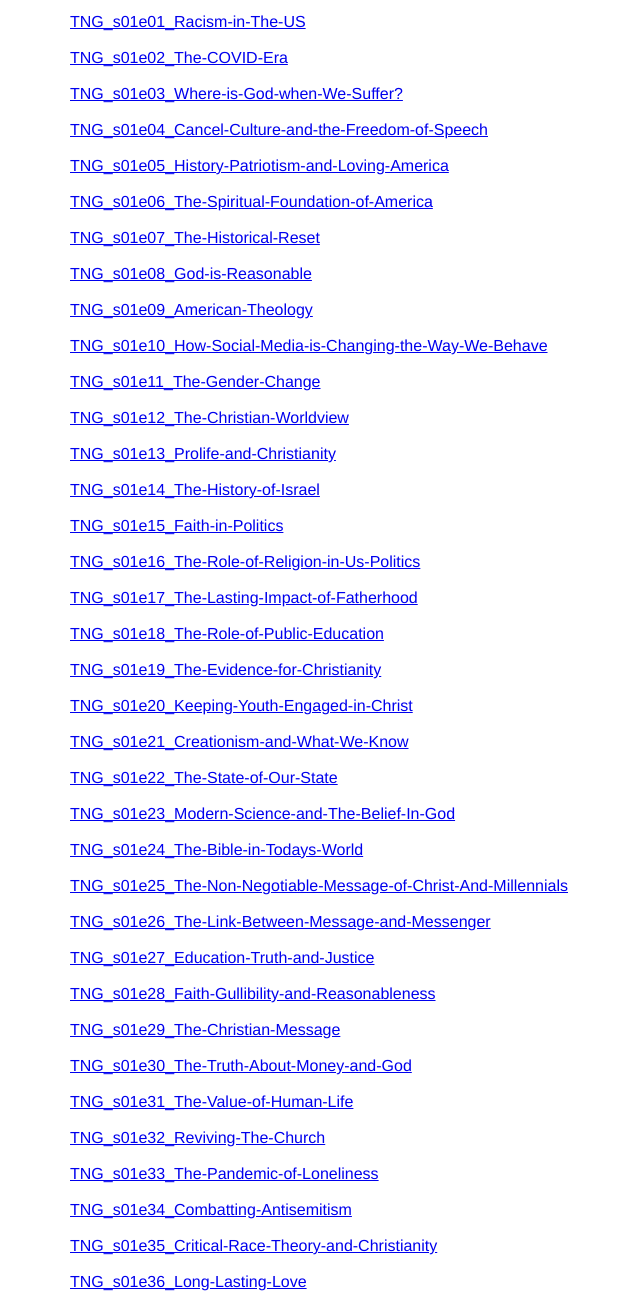
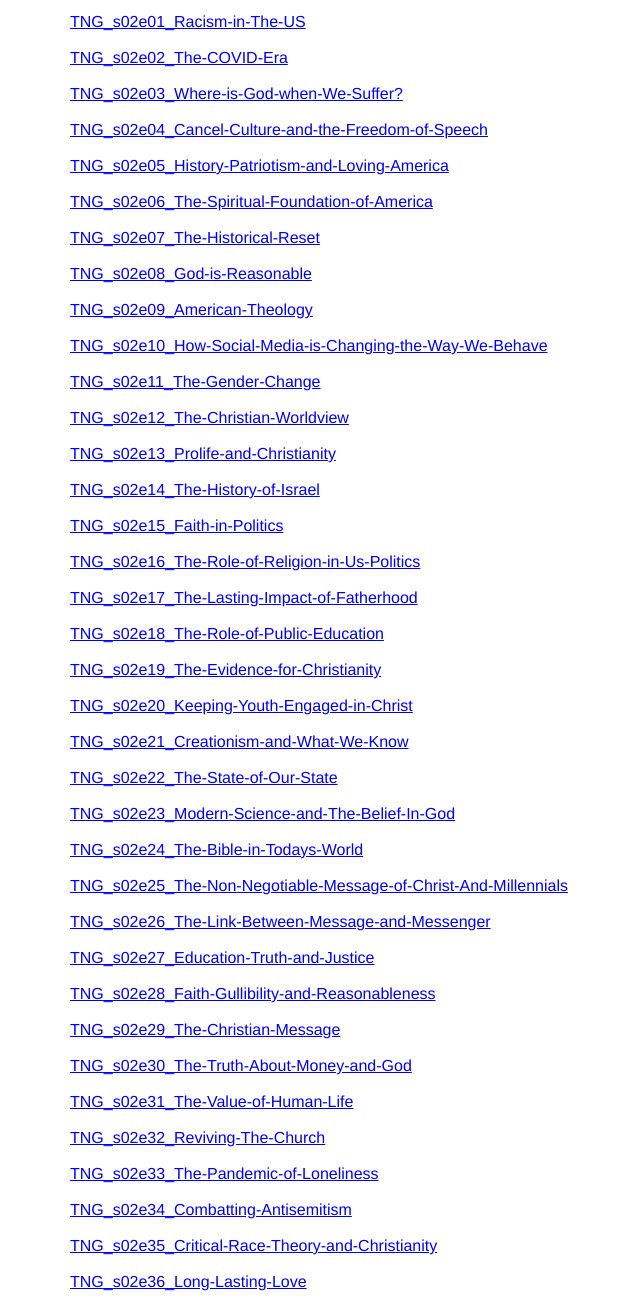
Before and after one commit to aldermanlive/aldermanlive.github.io, a plain HTML site: page docs/0wfgirtyqrtj32/index.html in a window 1280 px wide. Shown: the part 180-1480 px from the top of the page, without its empty margins (366-1006 px from the left). Drawn offline with Linux system fonts and the light colour scheme.

Commit message:
Update index.html

```diff
--- a/docs/0wfgirtyqrtj32/index.html
+++ b/docs/0wfgirtyqrtj32/index.html
@@ -28,7 +28,7 @@ body {
       <td colspan="3" align="center">&nbsp;</td>
     </tr>
         <tr>
-      <td colspan="3" align="center">TNG Season One Downloads 39 Episodes (2020-2021)</br></br>
+      <td colspan="3" align="center">TNG Season Two Downloads 39 Episodes (2021-2022)</br></br>
       You may need to right-click and choose "Save Link As...", depending on your browser.</td>
     </tr>
         <tr>
@@ -37,7 +37,7 @@ body {
     <tr>
       <td width="35%" align="center"><img src="spacer.png" width="15" height="1" alt=""/></td>
       <td width="64%" align="left" style="font-family: Gotham, 'Helvetica Neue', Helvetica, Arial, sans-serif">
-      <a href="https://f000.backblazeb2.com/file/Alex-McFarland-Files/TNG-101.mpg">TNG_s01e01_Racism-in-The-US</a></td>
+      <a href="https://f000.backblazeb2.com/file/Alex-McFarland-Files/TNG-201.mpg">TNG_s02e01_Racism-in-The-US</a></td>
       <td width="1%" align="center"><img src="spacer.png" width="15" height="1" alt=""/></td>
     </tr>
 	      <tr>
@@ -48,7 +48,7 @@ body {
         <tr>
       <td width="15%" align="center"><img src="spacer.png" width="15" height="1" alt=""/></td>
       <td width="70%" align="left" style="font-family: Gotham, 'Helvetica Neue', Helvetica, Arial, sans-serif">
-      <a href="https://f000.backblazeb2.com/file/Alex-McFarland-Files/TNG-102.mpg">TNG_s01e02_The-COVID-Era</a></td>
+      <a href="https://f000.backblazeb2.com/file/Alex-McFarland-Files/TNG-202.mpg">TNG_s02e02_The-COVID-Era</a></td>
       <td width="15%" align="center"><img src="spacer.png" width="15" height="1" alt=""/></td>
     </tr>
 	      <tr>
@@ -59,7 +59,7 @@ body {
         <tr>
       <td width="15%" align="center"><img src="spacer.png" width="15" height="1" alt=""/></td>
       <td width="70%" align="left" style="font-family: Gotham, 'Helvetica Neue', Helvetica, Arial, sans-serif">
-      <a href="https://f000.backblazeb2.com/file/Alex-McFarland-Files/TNG-103.mpg">TNG_s01e03_Where-is-God-when-We-Suffer?</a></td>
+      <a href="https://f000.backblazeb2.com/file/Alex-McFarland-Files/TNG-203.mpg">TNG_s02e03_Where-is-God-when-We-Suffer?</a></td>
       <td width="15%" align="center"><img src="spacer.png" width="15" height="1" alt=""/></td>
     </tr>
 	      <tr>
@@ -70,7 +70,7 @@ body {
         <tr>
       <td width="15%" align="center"><img src="spacer.png" width="15" height="1" alt=""/></td>
       <td width="70%" align="left" style="font-family: Gotham, 'Helvetica Neue', Helvetica, Arial, sans-serif">
-      <a href="https://f000.backblazeb2.com/file/Alex-McFarland-Files/TNG-104.mpg">TNG_s01e04_Cancel-Culture-and-the-Freedom-of-Speech</a></td>
+      <a href="https://f000.backblazeb2.com/file/Alex-McFarland-Files/TNG-204.mpg">TNG_s02e04_Cancel-Culture-and-the-Freedom-of-Speech</a></td>
       <td width="15%" align="center"><img src="spacer.png" width="15" height="1" alt=""/></td>
     </tr>
 	      <tr>
@@ -81,7 +81,7 @@ body {
         <tr>
       <td width="15%" align="center"><img src="spacer.png" width="15" height="1" alt=""/></td>
       <td width="70%" align="left" style="font-family: Gotham, 'Helvetica Neue', Helvetica, Arial, sans-serif">
-      <a href="https://f000.backblazeb2.com/file/Alex-McFarland-Files/TNG-105.mpg">TNG_s01e05_History-Patriotism-and-Loving-America</a></td>
+      <a href="https://f000.backblazeb2.com/file/Alex-McFarland-Files/TNG-205.mpg">TNG_s02e05_History-Patriotism-and-Loving-America</a></td>
       <td width="15%" align="center"><img src="spacer.png" width="15" height="1" alt=""/></td>
     </tr>
 	      <tr>
@@ -92,7 +92,7 @@ body {
         <tr>
       <td width="15%" align="center"><img src="spacer.png" width="15" height="1" alt=""/></td>
       <td width="70%" align="left" style="font-family: Gotham, 'Helvetica Neue', Helvetica, Arial, sans-serif">
-      <a href="https://f000.backblazeb2.com/file/Alex-McFarland-Files/TNG-106.mpg">TNG_s01e06_The-Spiritual-Foundation-of-America</a></td>
+      <a href="https://f000.backblazeb2.com/file/Alex-McFarland-Files/TNG-206.mpg">TNG_s02e06_The-Spiritual-Foundation-of-America</a></td>
       <td width="15%" align="center"><img src="spacer.png" width="15" height="1" alt=""/></td>
     </tr>
 	      <tr>
@@ -103,7 +103,7 @@ body {
         <tr>
       <td width="15%" align="center"><img src="spacer.png" width="15" height="1" alt=""/></td>
       <td width="70%" align="left" style="font-family: Gotham, 'Helvetica Neue', Helvetica, Arial, sans-serif">
-      <a href="https://f000.backblazeb2.com/file/Alex-McFarland-Files/TNG-107.mpg">TNG_s01e07_The-Historical-Reset</a></td>
+      <a href="https://f000.backblazeb2.com/file/Alex-McFarland-Files/TNG-207.mpg">TNG_s02e07_The-Historical-Reset</a></td>
       <td width="15%" align="center"><img src="spacer.png" width="15" height="1" alt=""/></td>
     </tr>
 	      <tr>
@@ -114,7 +114,7 @@ body {
         <tr>
       <td width="15%" align="center"><img src="spacer.png" width="15" height="1" alt=""/></td>
       <td width="70%" align="left" style="font-family: Gotham, 'Helvetica Neue', Helvetica, Arial, sans-serif">
-      <a href="https://f000.backblazeb2.com/file/Alex-McFarland-Files/TNG-108.mpg">TNG_s01e08_God-is-Reasonable</a></td>
+      <a href="https://f000.backblazeb2.com/file/Alex-McFarland-Files/TNG-208.mpg">TNG_s02e08_God-is-Reasonable</a></td>
       <td width="15%" align="center"><img src="spacer.png" width="15" height="1" alt=""/></td>
     </tr>
 	      <tr>
@@ -125,7 +125,7 @@ body {
         <tr>
       <td width="15%" align="center"><img src="spacer.png" width="15" height="1" alt=""/></td>
       <td width="70%" align="left" style="font-family: Gotham, 'Helvetica Neue', Helvetica, Arial, sans-serif">
-      <a href="https://f000.backblazeb2.com/file/Alex-McFarland-Files/TNG-109.mpg">TNG_s01e09_American-Theology</a></td>
+      <a href="https://f000.backblazeb2.com/file/Alex-McFarland-Files/TNG-209.mpg">TNG_s02e09_American-Theology</a></td>
       <td width="15%" align="center"><img src="spacer.png" width="15" height="1" alt=""/></td>
     </tr>
 	      <tr>
@@ -136,7 +136,7 @@ body {
         <tr>
       <td width="15%" align="center"><img src="spacer.png" width="15" height="1" alt=""/></td>
       <td width="70%" align="left" style="font-family: Gotham, 'Helvetica Neue', Helvetica, Arial, sans-serif">
-      <a href="https://f000.backblazeb2.com/file/Alex-McFarland-Files/TNG-110.mpg">TNG_s01e10_How-Social-Media-is-Changing-the-Way-We-Behave</a></td>
+      <a href="https://f000.backblazeb2.com/file/Alex-McFarland-Files/TNG-210.mpg">TNG_s02e10_How-Social-Media-is-Changing-the-Way-We-Behave</a></td>
       <td width="15%" align="center"><img src="spacer.png" width="15" height="1" alt=""/></td>
     </tr>
 	      <tr>
@@ -147,7 +147,7 @@ body {
         <tr>
       <td width="15%" align="center"><img src="spacer.png" width="15" height="1" alt=""/></td>
       <td width="70%" align="left" style="font-family: Gotham, 'Helvetica Neue', Helvetica, Arial, sans-serif">
-      <a href="https://f000.backblazeb2.com/file/Alex-McFarland-Files/TNG-111.mpg">TNG_s01e11_The-Gender-Change</a></td>
+      <a href="https://f000.backblazeb2.com/file/Alex-McFarland-Files/TNG-211.mpg">TNG_s02e11_The-Gender-Change</a></td>
       <td width="15%" align="center"><img src="spacer.png" width="15" height="1" alt=""/></td>
     </tr>
 	      <tr>
@@ -158,7 +158,7 @@ body {
         <tr>
       <td width="15%" align="center"><img src="spacer.png" width="15" height="1" alt=""/></td>
       <td width="70%" align="left" style="font-family: Gotham, 'Helvetica Neue', Helvetica, Arial, sans-serif">
-      <a href="https://f000.backblazeb2.com/file/Alex-McFarland-Files/TNG-112.mpg">TNG_s01e12_The-Christian-Worldview</a></td>
+      <a href="https://f000.backblazeb2.com/file/Alex-McFarland-Files/TNG-212.mpg">TNG_s02e12_The-Christian-Worldview</a></td>
       <td width="15%" align="center"><img src="spacer.png" width="15" height="1" alt=""/></td>
     </tr>
 	      <tr>
@@ -169,7 +169,7 @@ body {
         <tr>
       <td width="15%" align="center"><img src="spacer.png" width="15" height="1" alt=""/></td>
       <td width="70%" align="left" style="font-family: Gotham, 'Helvetica Neue', Helvetica, Arial, sans-serif">
-      <a href="https://f000.backblazeb2.com/file/Alex-McFarland-Files/TNG-113.mpg">TNG_s01e13_Prolife-and-Christianity</a></td>
+      <a href="https://f000.backblazeb2.com/file/Alex-McFarland-Files/TNG-213.mpg">TNG_s02e13_Prolife-and-Christianity</a></td>
       <td width="15%" align="center"><img src="spacer.png" width="15" height="1" alt=""/></td>
     </tr>
 	      <tr>
@@ -180,7 +180,7 @@ body {
         <tr>
       <td width="15%" align="center"><img src="spacer.png" width="15" height="1" alt=""/></td>
       <td width="70%" align="left" style="font-family: Gotham, 'Helvetica Neue', Helvetica, Arial, sans-serif">
-      <a href="https://f000.backblazeb2.com/file/Alex-McFarland-Files/TNG-114.mpg">TNG_s01e14_The-History-of-Israel</a></td>
+      <a href="https://f000.backblazeb2.com/file/Alex-McFarland-Files/TNG-214.mpg">TNG_s02e14_The-History-of-Israel</a></td>
       <td width="15%" align="center"><img src="spacer.png" width="15" height="1" alt=""/></td>
     </tr>
 	      <tr>
@@ -191,7 +191,7 @@ body {
         <tr>
       <td width="15%" align="center"><img src="spacer.png" width="15" height="1" alt=""/></td>
       <td width="70%" align="left" style="font-family: Gotham, 'Helvetica Neue', Helvetica, Arial, sans-serif">
-      <a href="https://f000.backblazeb2.com/file/Alex-McFarland-Files/TNG-115.mpg">TNG_s01e15_Faith-in-Politics</a></td>
+      <a href="https://f000.backblazeb2.com/file/Alex-McFarland-Files/TNG-215.mpg">TNG_s02e15_Faith-in-Politics</a></td>
       <td width="15%" align="center"><img src="spacer.png" width="15" height="1" alt=""/></td>
     </tr>
 	      <tr>
@@ -202,7 +202,7 @@ body {
         <tr>
       <td width="15%" align="center"><img src="spacer.png" width="15" height="1" alt=""/></td>
       <td width="70%" align="left" style="font-family: Gotham, 'Helvetica Neue', Helvetica, Arial, sans-serif">
-      <a href="https://f000.backblazeb2.com/file/Alex-McFarland-Files/TNG-116.mpg">TNG_s01e16_The-Role-of-Religion-in-Us-Politics</a></td>
+      <a href="https://f000.backblazeb2.com/file/Alex-McFarland-Files/TNG-216.mpg">TNG_s02e16_The-Role-of-Religion-in-Us-Politics</a></td>
       <td width="15%" align="center"><img src="spacer.png" width="15" height="1" alt=""/></td>
     </tr>
 	      <tr>
@@ -213,7 +213,7 @@ body {
         <tr>
       <td width="15%" align="center"><img src="spacer.png" width="15" height="1" alt=""/></td>
       <td width="70%" align="left" style="font-family: Gotham, 'Helvetica Neue', Helvetica, Arial, sans-serif">
-      <a href="https://f000.backblazeb2.com/file/Alex-McFarland-Files/TNG-117.mpg">TNG_s01e17_The-Lasting-Impact-of-Fatherhood</a></td>
+      <a href="https://f000.backblazeb2.com/file/Alex-McFarland-Files/TNG-217.mpg">TNG_s02e17_The-Lasting-Impact-of-Fatherhood</a></td>
       <td width="15%" align="center"><img src="spacer.png" width="15" height="1" alt=""/></td>
     </tr>
 	      <tr>
@@ -224,7 +224,7 @@ body {
         <tr>
       <td width="15%" align="center"><img src="spacer.png" width="15" height="1" alt=""/></td>
       <td width="70%" align="left" style="font-family: Gotham, 'Helvetica Neue', Helvetica, Arial, sans-serif">
-      <a href="https://f000.backblazeb2.com/file/Alex-McFarland-Files/TNG-118.mpg">TNG_s01e18_The-Role-of-Public-Education</a></td>
+      <a href="https://f000.backblazeb2.com/file/Alex-McFarland-Files/TNG-218.mpg">TNG_s02e18_The-Role-of-Public-Education</a></td>
       <td width="15%" align="center"><img src="spacer.png" width="15" height="1" alt=""/></td>
     </tr>
 	      <tr>
@@ -235,7 +235,7 @@ body {
         <tr>
       <td width="15%" align="center"><img src="spacer.png" width="15" height="1" alt=""/></td>
       <td width="70%" align="left" style="font-family: Gotham, 'Helvetica Neue', Helvetica, Arial, sans-serif">
-      <a href="https://f000.backblazeb2.com/file/Alex-McFarland-Files/TNG-119.mpg">TNG_s01e19_The-Evidence-for-Christianity</a></td>
+      <a href="https://f000.backblazeb2.com/file/Alex-McFarland-Files/TNG-219.mpg">TNG_s02e19_The-Evidence-for-Christianity</a></td>
       <td width="15%" align="center"><img src="spacer.png" width="15" height="1" alt=""/></td>
     </tr>
 	      <tr>
@@ -246,7 +246,7 @@ body {
         <tr>
       <td width="15%" align="center"><img src="spacer.png" width="15" height="1" alt=""/></td>
       <td width="70%" align="left" style="font-family: Gotham, 'Helvetica Neue', Helvetica, Arial, sans-serif">
-      <a href="https://f000.backblazeb2.com/file/Alex-McFarland-Files/TNG-120.mpg">TNG_s01e20_Keeping-Youth-Engaged-in-Christ</a></td>
+      <a href="https://f000.backblazeb2.com/file/Alex-McFarland-Files/TNG-220.mpg">TNG_s02e20_Keeping-Youth-Engaged-in-Christ</a></td>
       <td width="15%" align="center"><img src="spacer.png" width="15" height="1" alt=""/></td>
     </tr>
 	      <tr>
@@ -257,7 +257,7 @@ body {
         <tr>
       <td width="15%" align="center"><img src="spacer.png" width="15" height="1" alt=""/></td>
       <td width="70%" align="left" style="font-family: Gotham, 'Helvetica Neue', Helvetica, Arial, sans-serif">
-      <a href="https://f000.backblazeb2.com/file/Alex-McFarland-Files/TNG-121.mpg">TNG_s01e21_Creationism-and-What-We-Know</a></td>
+      <a href="https://f000.backblazeb2.com/file/Alex-McFarland-Files/TNG-221.mpg">TNG_s02e21_Creationism-and-What-We-Know</a></td>
       <td width="15%" align="center"><img src="spacer.png" width="15" height="1" alt=""/></td>
     </tr>
 	      <tr>
@@ -268,7 +268,7 @@ body {
            <tr>
       <td width="15%" align="center"><img src="spacer.png" width="15" height="1" alt=""/></td>
       <td width="70%" align="left" style="font-family: Gotham, 'Helvetica Neue', Helvetica, Arial, sans-serif">
-      <a href="https://f000.backblazeb2.com/file/Alex-McFarland-Files/TNG-122.mpg">TNG_s01e22_The-State-of-Our-State</a></td>
+      <a href="https://f000.backblazeb2.com/file/Alex-McFarland-Files/TNG-222.mpg">TNG_s02e22_The-State-of-Our-State</a></td>
       <td width="15%" align="center"><img src="spacer.png" width="15" height="1" alt=""/></td>
     </tr>
 	      <tr>
@@ -279,7 +279,7 @@ body {
         <tr>
       <td width="15%" align="center"><img src="spacer.png" width="15" height="1" alt=""/></td>
       <td width="70%" align="left" style="font-family: Gotham, 'Helvetica Neue', Helvetica, Arial, sans-serif">
-      <a href="https://f000.backblazeb2.com/file/Alex-McFarland-Files/TNG-123.mpg">TNG_s01e23_Modern-Science-and-The-Belief-In-God</a></td>
+      <a href="https://f000.backblazeb2.com/file/Alex-McFarland-Files/TNG-223.mpg">TNG_s02e23_Modern-Science-and-The-Belief-In-God</a></td>
       <td width="15%" align="center"><img src="spacer.png" width="15" height="1" alt=""/></td>
     </tr>
 	      <tr>
@@ -290,7 +290,7 @@ body {
         <tr>
       <td width="15%" align="center"><img src="spacer.png" width="15" height="1" alt=""/></td>
       <td width="70%" align="left" style="font-family: Gotham, 'Helvetica Neue', Helvetica, Arial, sans-serif">
-      <a href="https://f000.backblazeb2.com/file/Alex-McFarland-Files/TNG-124.mpg">TNG_s01e24_The-Bible-in-Todays-World</a></td>
+      <a href="https://f000.backblazeb2.com/file/Alex-McFarland-Files/TNG-224.mpg">TNG_s02e24_The-Bible-in-Todays-World</a></td>
       <td width="15%" align="center"><img src="spacer.png" width="15" height="1" alt=""/></td>
     </tr>
 	      <tr>
@@ -301,7 +301,7 @@ body {
         <tr>
       <td width="15%" align="center"><img src="spacer.png" width="15" height="1" alt=""/></td>
       <td width="70%" align="left" style="font-family: Gotham, 'Helvetica Neue', Helvetica, Arial, sans-serif">
-      <a href="https://f000.backblazeb2.com/file/Alex-McFarland-Files/TNG-125.mpg">TNG_s01e25_The-Non-Negotiable-Message-of-Christ-And-Millennials</a></td>
+      <a href="https://f000.backblazeb2.com/file/Alex-McFarland-Files/TNG-225.mpg">TNG_s02e25_The-Non-Negotiable-Message-of-Christ-And-Millennials</a></td>
       <td width="15%" align="center"><img src="spacer.png" width="15" height="1" alt=""/></td>
     </tr>
 	      <tr>
@@ -312,7 +312,7 @@ body {
         <tr>
       <td width="15%" align="center"><img src="spacer.png" width="15" height="1" alt=""/></td>
       <td width="70%" align="left" style="font-family: Gotham, 'Helvetica Neue', Helvetica, Arial, sans-serif">
-      <a href="https://f000.backblazeb2.com/file/Alex-McFarland-Files/TNG-126.mpg">TNG_s01e26_The-Link-Between-Message-and-Messenger</a></td>
+      <a href="https://f000.backblazeb2.com/file/Alex-McFarland-Files/TNG-226.mpg">TNG_s02e26_The-Link-Between-Message-and-Messenger</a></td>
       <td width="15%" align="center"><img src="spacer.png" width="15" height="1" alt=""/></td>
     </tr>
 	      <tr>
@@ -323,7 +323,7 @@ body {
         <tr>
       <td width="15%" align="center"><img src="spacer.png" width="15" height="1" alt=""/></td>
       <td width="70%" align="left" style="font-family: Gotham, 'Helvetica Neue', Helvetica, Arial, sans-serif">
-      <a href="https://f000.backblazeb2.com/file/Alex-McFarland-Files/TNG-127.mpg">TNG_s01e27_Education-Truth-and-Justice</a></td>
+      <a href="https://f000.backblazeb2.com/file/Alex-McFarland-Files/TNG-227.mpg">TNG_s02e27_Education-Truth-and-Justice</a></td>
       <td width="15%" align="center"><img src="spacer.png" width="15" height="1" alt=""/></td>
     </tr>
 	      <tr>
@@ -334,7 +334,7 @@ body {
         <tr>
       <td width="15%" align="center"><img src="spacer.png" width="15" height="1" alt=""/></td>
       <td width="70%" align="left" style="font-family: Gotham, 'Helvetica Neue', Helvetica, Arial, sans-serif">
-      <a href="https://f000.backblazeb2.com/file/Alex-McFarland-Files/TNG-128.mpg">TNG_s01e28_Faith-Gullibility-and-Reasonableness</a></td>
+      <a href="https://f000.backblazeb2.com/file/Alex-McFarland-Files/TNG-228.mpg">TNG_s02e28_Faith-Gullibility-and-Reasonableness</a></td>
       <td width="15%" align="center"><img src="spacer.png" width="15" height="1" alt=""/></td>
     </tr>
 	      <tr>
@@ -345,7 +345,7 @@ body {
         <tr>
       <td width="15%" align="center"><img src="spacer.png" width="15" height="1" alt=""/></td>
       <td width="70%" align="left" style="font-family: Gotham, 'Helvetica Neue', Helvetica, Arial, sans-serif">
-      <a href="https://f000.backblazeb2.com/file/Alex-McFarland-Files/TNG-129.mpg">TNG_s01e29_The-Christian-Message</a></td>
+      <a href="https://f000.backblazeb2.com/file/Alex-McFarland-Files/TNG-229.mpg">TNG_s02e29_The-Christian-Message</a></td>
       <td width="15%" align="center"><img src="spacer.png" width="15" height="1" alt=""/></td>
     </tr>
 	      <tr>
@@ -356,7 +356,7 @@ body {
         <tr>
       <td width="15%" align="center"><img src="spacer.png" width="15" height="1" alt=""/></td>
       <td width="70%" align="left" style="font-family: Gotham, 'Helvetica Neue', Helvetica, Arial, sans-serif">
-      <a href="https://f000.backblazeb2.com/file/Alex-McFarland-Files/TNG-130.mpg">TNG_s01e30_The-Truth-About-Money-and-God</a></td>
+      <a href="https://f000.backblazeb2.com/file/Alex-McFarland-Files/TNG-230.mpg">TNG_s02e30_The-Truth-About-Money-and-God</a></td>
       <td width="15%" align="center"><img src="spacer.png" width="15" height="1" alt=""/></td>
     </tr>
 	      <tr>
@@ -367,7 +367,7 @@ body {
         <tr>
       <td width="15%" align="center"><img src="spacer.png" width="15" height="1" alt=""/></td>
       <td width="70%" align="left" style="font-family: Gotham, 'Helvetica Neue', Helvetica, Arial, sans-serif">
-      <a href="https://f000.backblazeb2.com/file/Alex-McFarland-Files/TNG-131.mpg">TNG_s01e31_The-Value-of-Human-Life</a></td>
+      <a href="https://f000.backblazeb2.com/file/Alex-McFarland-Files/TNG-231.mpg">TNG_s02e31_The-Value-of-Human-Life</a></td>
       <td width="15%" align="center"><img src="spacer.png" width="15" height="1" alt=""/></td>
     </tr>
 	      <tr>
@@ -378,7 +378,7 @@ body {
         <tr>
       <td width="15%" align="center"><img src="spacer.png" width="15" height="1" alt=""/></td>
       <td width="70%" align="left" style="font-family: Gotham, 'Helvetica Neue', Helvetica, Arial, sans-serif">
-      <a href="https://f000.backblazeb2.com/file/Alex-McFarland-Files/TNG-132.mpg">TNG_s01e32_Reviving-The-Church</a></td>
+      <a href="https://f000.backblazeb2.com/file/Alex-McFarland-Files/TNG-232.mpg">TNG_s02e32_Reviving-The-Church</a></td>
       <td width="15%" align="center"><img src="spacer.png" width="15" height="1" alt=""/></td>
     </tr>
 	      <tr>
@@ -389,7 +389,7 @@ body {
         <tr>
       <td width="15%" align="center"><img src="spacer.png" width="15" height="1" alt=""/></td>
       <td width="70%" align="left" style="font-family: Gotham, 'Helvetica Neue', Helvetica, Arial, sans-serif">
-      <a href="https://f000.backblazeb2.com/file/Alex-McFarland-Files/TNG-133.mpg">TNG_s01e33_The-Pandemic-of-Loneliness</a></td>
+      <a href="https://f000.backblazeb2.com/file/Alex-McFarland-Files/TNG-233.mpg">TNG_s02e33_The-Pandemic-of-Loneliness</a></td>
       <td width="15%" align="center"><img src="spacer.png" width="15" height="1" alt=""/></td>
     </tr>
 	      <tr>
@@ -400,7 +400,7 @@ body {
         <tr>
       <td width="15%" align="center"><img src="spacer.png" width="15" height="1" alt=""/></td>
       <td width="70%" align="left" style="font-family: Gotham, 'Helvetica Neue', Helvetica, Arial, sans-serif">
-      <a href="https://f000.backblazeb2.com/file/Alex-McFarland-Files/TNG-134.mpg">TNG_s01e34_Combatting-Antisemitism</a></td>
+      <a href="https://f000.backblazeb2.com/file/Alex-McFarland-Files/TNG-234.mpg">TNG_s02e34_Combatting-Antisemitism</a></td>
       <td width="15%" align="center"><img src="spacer.png" width="15" height="1" alt=""/></td>
     </tr>
 	      <tr>
@@ -411,7 +411,7 @@ body {
         <tr>
       <td width="15%" align="center"><img src="spacer.png" width="15" height="1" alt=""/></td>
       <td width="70%" align="left" style="font-family: Gotham, 'Helvetica Neue', Helvetica, Arial, sans-serif">
-      <a href="https://f000.backblazeb2.com/file/Alex-McFarland-Files/TNG-135.mpg">TNG_s01e35_Critical-Race-Theory-and-Christianity</a></td>
+      <a href="https://f000.backblazeb2.com/file/Alex-McFarland-Files/TNG-235.mpg">TNG_s02e35_Critical-Race-Theory-and-Christianity</a></td>
       <td width="15%" align="center"><img src="spacer.png" width="15" height="1" alt=""/></td>
     </tr>
 	      <tr>
@@ -422,7 +422,7 @@ body {
         <tr>
       <td width="15%" align="center"><img src="spacer.png" width="15" height="1" alt=""/></td>
       <td width="70%" align="left" style="font-family: Gotham, 'Helvetica Neue', Helvetica, Arial, sans-serif">
-      <a href="https://f000.backblazeb2.com/file/Alex-McFarland-Files/TNG-136.mpg">TNG_s01e36_Long-Lasting-Love</a></td>
+      <a href="https://f000.backblazeb2.com/file/Alex-McFarland-Files/TNG-236.mpg">TNG_s02e36_Long-Lasting-Love</a></td>
       <td width="15%" align="center"><img src="spacer.png" width="15" height="1" alt=""/></td>
     </tr>
 	      <tr>
@@ -433,7 +433,7 @@ body {
         <tr>
       <td width="15%" align="center"><img src="spacer.png" width="15" height="1" alt=""/></td>
       <td width="70%" align="left" style="font-family: Gotham, 'Helvetica Neue', Helvetica, Arial, sans-serif">
-      <a href="https://f000.backblazeb2.com/file/Alex-McFarland-Files/TNG-137.mpg">TNG_s01e37_How-God-Helps-Us-Control-Our-Emotions</a></td>
+      <a href="https://f000.backblazeb2.com/file/Alex-McFarland-Files/TNG-237.mpg">TNG_s02e37_How-God-Helps-Us-Control-Our-Emotions</a></td>
       <td width="15%" align="center"><img src="spacer.png" width="15" height="1" alt=""/></td>
     </tr>
 	      <tr>
@@ -444,7 +444,7 @@ body {
         <tr>
       <td width="15%" align="center"><img src="spacer.png" width="15" height="1" alt=""/></td>
       <td width="70%" align="left" style="font-family: Gotham, 'Helvetica Neue', Helvetica, Arial, sans-serif">
-      <a href="https://f000.backblazeb2.com/file/Alex-McFarland-Files/TNG-138.mpg">TNG_s01e38_Freedom-Morals-and-Secularism</a></td>
+      <a href="https://f000.backblazeb2.com/file/Alex-McFarland-Files/TNG-238.mpg">TNG_s02e38_Freedom-Morals-and-Secularism</a></td>
       <td width="15%" align="center"><img src="spacer.png" width="15" height="1" alt=""/></td>
     </tr>
 	      <tr>
@@ -455,7 +455,7 @@ body {
         <tr>
       <td width="15%" align="center"><img src="spacer.png" width="15" height="1" alt=""/></td>
       <td width="70%" align="left" style="font-family: Gotham, 'Helvetica Neue', Helvetica, Arial, sans-serif">
-      <a href="https://f000.backblazeb2.com/file/Alex-McFarland-Files/TNG-139.mpg">TNG_s01e39_World-View-and-Americas-Next-Generation</a></td>
+      <a href="https://f000.backblazeb2.com/file/Alex-McFarland-Files/TNG-239.mpg">TNG_s02e39_World-View-and-Americas-Next-Generation</a></td>
       <td width="15%" align="center"><img src="spacer.png" width="15" height="1" alt=""/></td>
     </tr>
 	      <tr>
```
